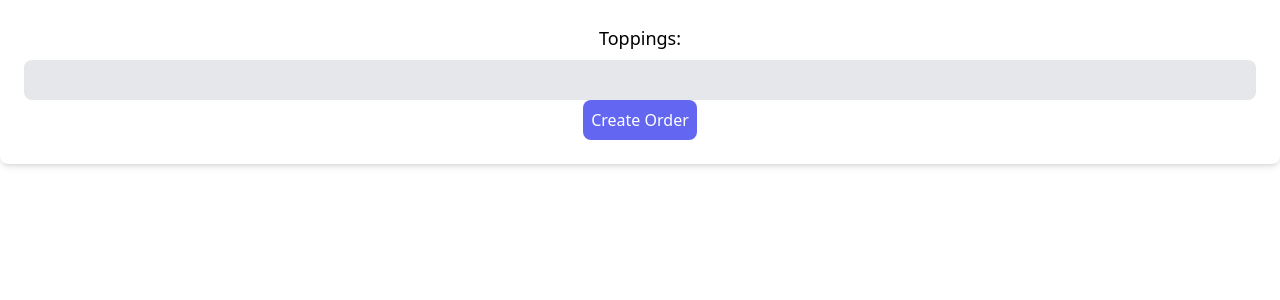
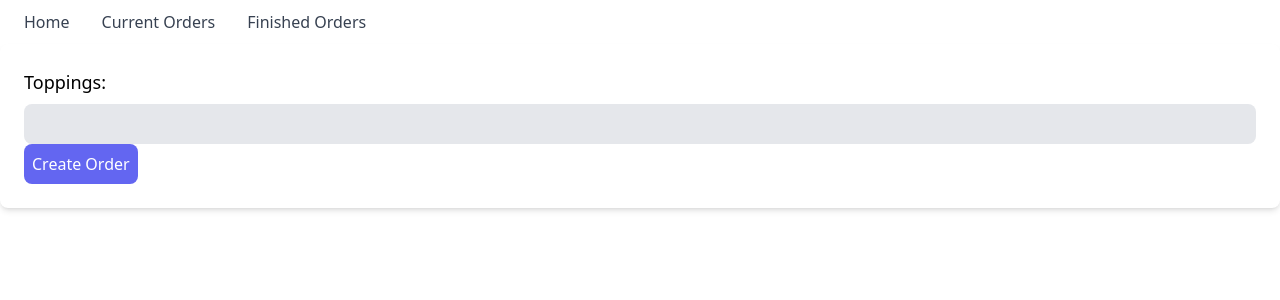
Before and after one commit to Alvinotuya84/productive-frontend, a React (Create React App) app: page / in a window 1280 px wide. Shown: the top 300 px of the page. Built offline with nearby package versions, Linux system fonts and the light colour scheme.

Commit message:
redux and header clean up

```diff
--- a/package.json
+++ b/package.json
@@ -15,6 +15,7 @@
     "react": "^18.2.0",
     "react-dom": "^18.2.0",
     "react-redux": "^8.0.5",
+    "react-router-dom": "^6.7.0",
     "react-scripts": "5.0.1",
     "typescript": "^4.9.4",
     "web-vitals": "^2.1.4"
--- a/src/App.tsx
+++ b/src/App.tsx
@@ -4,11 +4,15 @@
 import './App.css';
 import Order from './Order';
 
+import MainLayout from './MainLayout';
+
+
+
 function App() {
   return (
-    <div className="App">
-      <Order/>
-    </div>
+    <MainLayout/>
+
+
   );
 }
 
--- /dev/null
+++ b/src/Header.tsx
@@ -0,0 +1,31 @@
+
+import React from 'react'
+import { Link } from 'react-router-dom'
+
+type Props = {}
+
+export default function Header({}: Props) {
+  return (
+    <header>
+    <nav className="bg-white border-gray-200 px-4 lg:px-6 py-2.5 dark:bg-gray-800">
+        <div className="flex flex-wrap justify-between items-center mx-auto max-w-screen-xl">
+            <div className="flex items-center lg:order-2">
+            </div>
+            <div className="hidden justify-between items-center w-full lg:flex lg:w-auto lg:order-1" id="mobile-menu-2">
+                <ul className="flex flex-col mt-4 font-medium lg:flex-row lg:space-x-8 lg:mt-0">
+                    <li>
+                        <a href="/" className="block py-2 pr-4 pl-3 text-gray-700 border-b border-gray-100 hover:bg-gray-50 lg:hover:bg-transparent lg:border-0 lg:hover:text-primary-700 lg:p-0 dark:text-gray-400 lg:dark:hover:text-white dark:hover:bg-gray-700 dark:hover:text-white lg:dark:hover:bg-transparent dark:border-gray-700">Home</a>
+                    </li>
+                    <li>
+                        <a href="/currentOrders" className="block py-2 pr-4 pl-3 text-gray-700 border-b border-gray-100 hover:bg-gray-50 lg:hover:bg-transparent lg:border-0 lg:hover:text-primary-700 lg:p-0 dark:text-gray-400 lg:dark:hover:text-white dark:hover:bg-gray-700 dark:hover:text-white lg:dark:hover:bg-transparent dark:border-gray-700">Current Orders</a>
+                    </li>
+                    <li>
+                        <a href="/finishedOrders" className="block py-2 pr-4 pl-3 text-gray-700 border-b border-gray-100 hover:bg-gray-50 lg:hover:bg-transparent lg:border-0 lg:hover:text-primary-700 lg:p-0 dark:text-gray-400 lg:dark:hover:text-white dark:hover:bg-gray-700 dark:hover:text-white lg:dark:hover:bg-transparent dark:border-gray-700">Finished Orders</a>
+                    </li>
+                </ul>
+            </div>
+        </div>
+    </nav>
+</header>
+  )
+}
--- /dev/null
+++ b/src/MainLayout.tsx
@@ -0,0 +1,31 @@
+import React from 'react'
+import { createBrowserRouter,RouterProvider } from 'react-router-dom';
+import CurrentOrders from './CurrentOrders';
+import FinishedOrders from './FinishedOrders';
+import Header from './Header'
+import Order from './Order';
+
+type Props = {}
+const router = createBrowserRouter([
+    {
+      path: "/",
+      element: <Order/>,
+    },
+    {
+        path: "/currentOrders",
+        element: <CurrentOrders/>,
+      },
+      {
+        path: "/finishedOrders",
+        element: <FinishedOrders/>,
+      },
+  ]);
+
+export default function MainLayout({}: Props) {
+  return (
+    <div>
+        <Header/>
+        <RouterProvider router={router}/>
+    </div>
+  )
+}
--- a/src/actions.ts
+++ b/src/actions.ts
@@ -1,13 +1,13 @@
 import { createAsyncThunk, createSlice } from '@reduxjs/toolkit';
 
 export const fetchOrders = createAsyncThunk('orders/fetchOrders', async () => {
-    const response = await fetch('http://localhost:3001/orders ');
+    const response = await fetch('http://localhost:3001/api/orders ');
     const data = await response.json();
     return data;
 });
 
 export const createOrder = createAsyncThunk('orders/createOrder', async (order:any) => {
-    const response = await fetch('http://localhost:3001/orders', {
+    const response = await fetch('http://localhost:3001/api/orders', {
         method: 'POST',
         body: JSON.stringify(order),
         headers: { 'Content-Type': 'application/json' },
```
Also changed, not shown: 1 other file (tests, documents, lock files or other folders).
